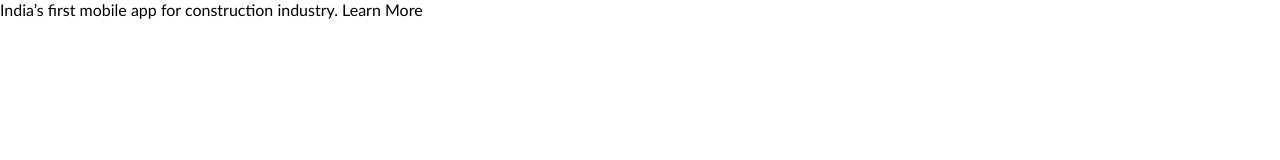
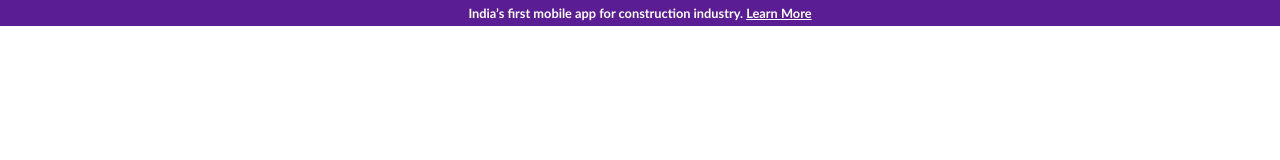
Before and after one commit to kasparasd/collab, a website: page index.html in a window 1280 px wide. Drawn offline with Linux system fonts and the light colour scheme.

Commit message:
first css test

```diff
--- a/index.html
+++ b/index.html
@@ -7,6 +7,6 @@
     <link rel="stylesheet" href="./css/reset.css">
 </head>
 <body>
-    <p>India’s first mobile app for construction industry. Learn More </p>
+    <p style="font-weight: 600; font-size: 0.8rem; padding: 0.3rem 0; text-align:center; color:white; background-color: rgb(91, 29, 148);">India’s first mobile app for construction industry. <a style=" color: white;" href="#">Learn More</a> </p>
 </body>
 </html>
```
